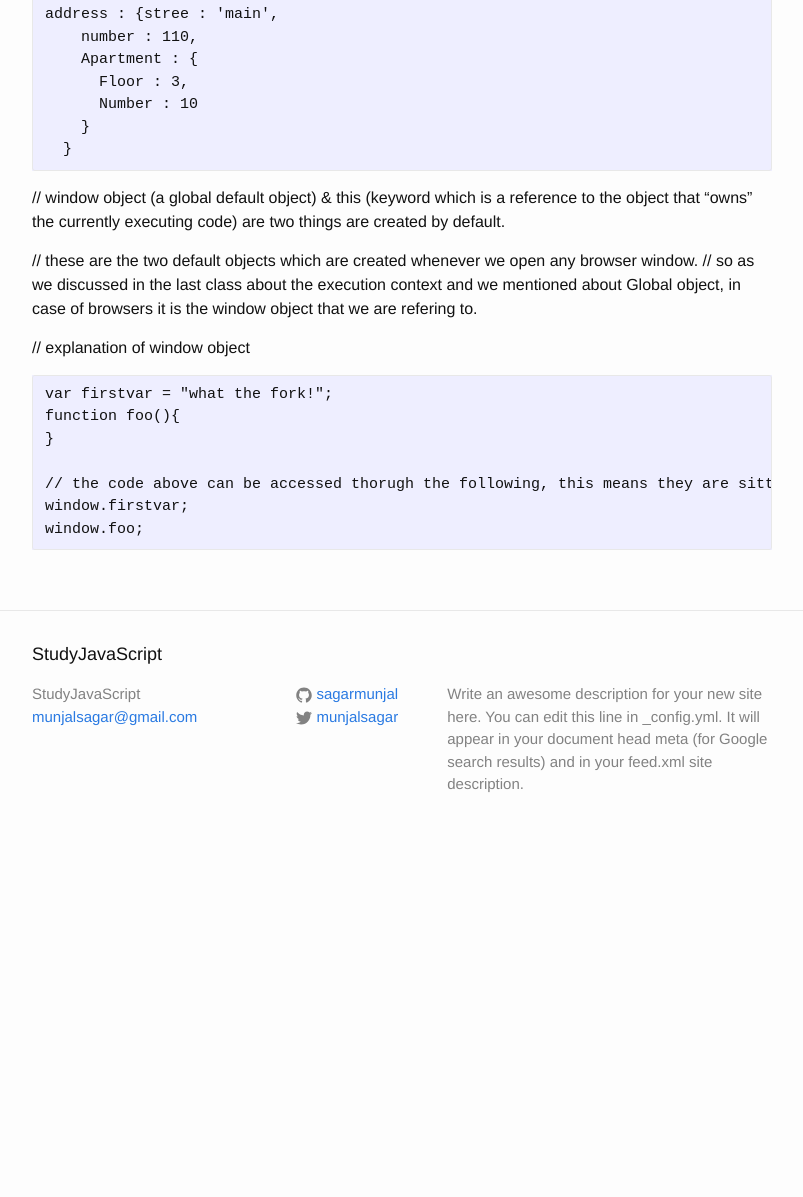
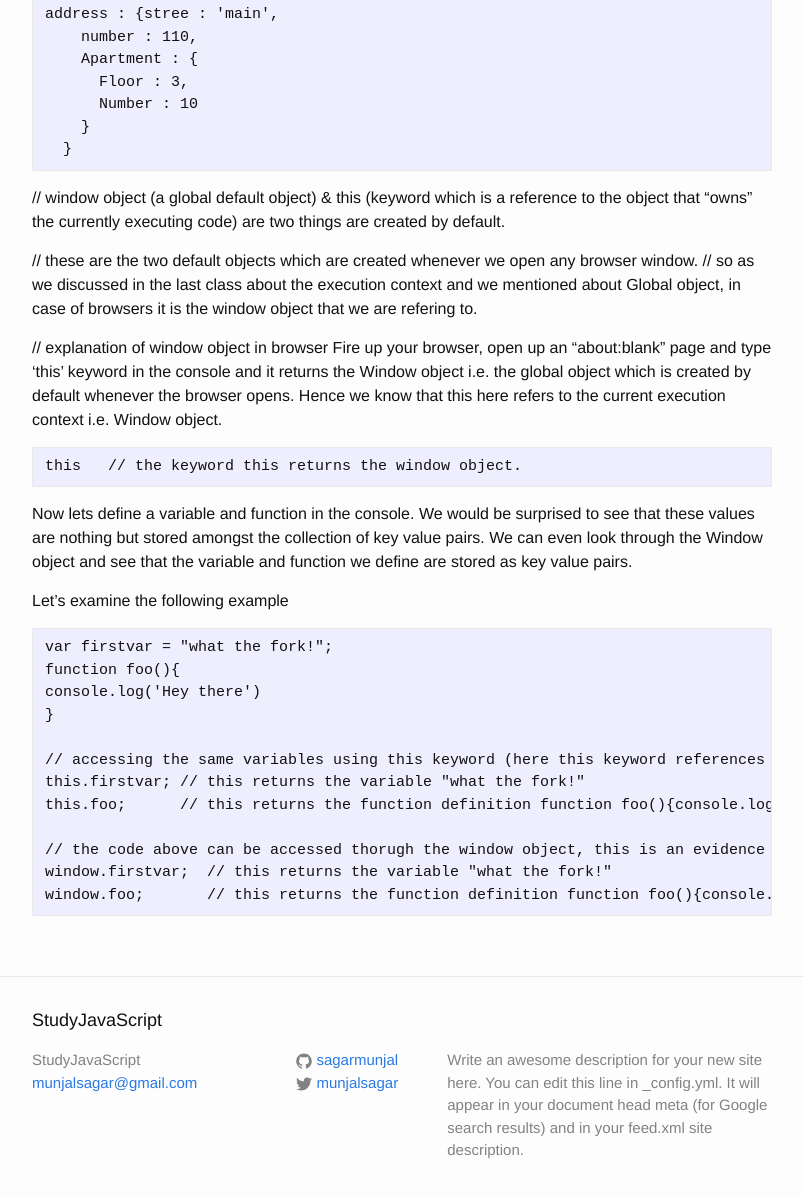
Before and after one commit to sagarmunjal/repo0001, a Jekyll site: the page built from _posts/2016-06-08-Important-concepts-to-understand-JS-part1.md, in a window 1280 px wide and 1400 px high, scrolled down 3342 px. Shown: the part 178-1375 px from the top of the window, without its empty margins (238-1041 px from the left). Built offline with Jekyll 4.4.1, drawn with Linux system fonts in a browser that asks for light colours; nearby versions of some CDN libraries; a script that is not in the unit is left out; before the commit the page ends 4376 px from its top, so only the background shows below that.

Commit message:
Created 2016-06-08-Important-concepts-to-understand-JS-part1.md

````diff
--- a/_posts/2016-06-08-Important-concepts-to-understand-JS-part1.md
+++ b/_posts/2016-06-08-Important-concepts-to-understand-JS-part1.md
@@ -93,19 +93,34 @@ address : {stree : 'main',
   }
 ```
 
+
 // window object (a global default object) & this (keyword which is a reference to the object that “owns” the currently executing code) are two things are created by default.
 
 // these are the two default objects which are created whenever we open any browser window.
 // so as we discussed in the last class about the execution context and we mentioned about Global object, in case of browsers it is the window object that we are refering to.
 
-// explanation of window object
+// explanation of window object in browser
+Fire up your browser, open up an "about:blank" page and type 'this' keyword in the console and it returns the Window object i.e. the global object which is created by default whenever the browser opens. Hence we know that this here refers to the current execution context i.e. Window object.
+
+```
+this   // the keyword this returns the window object.
+```
+Now lets define a variable and function in the console. We would be surprised to see that these values are nothing but stored amongst the collection of key value pairs.
+We can even look through the Window object and see that the variable and function we define are stored as key value pairs.
+
+Let's examine the following example
 
 ```
 var firstvar = "what the fork!";
 function foo(){
+console.log('Hey there')
 }
 
-// the code above can be accessed thorugh the following, this means they are sitting at the global object
-window.firstvar;
-window.foo;
+// accessing the same variables using this keyword (here this keyword references to Window Object)
+this.firstvar; // this returns the variable "what the fork!"
+this.foo;      // this returns the function definition function foo(){console.log('Hey there')}
+
+// the code above can be accessed thorugh the window object, this is an evidence that they are stored as a property in the Window global object
+window.firstvar;  // this returns the variable "what the fork!"
+window.foo;       // this returns the function definition function foo(){console.log('Hey there')}
 ```
````
